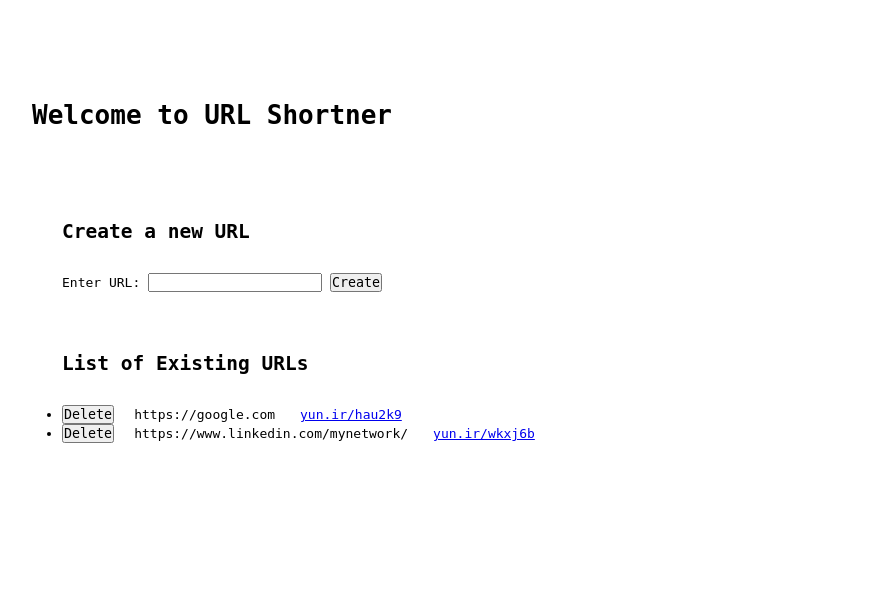
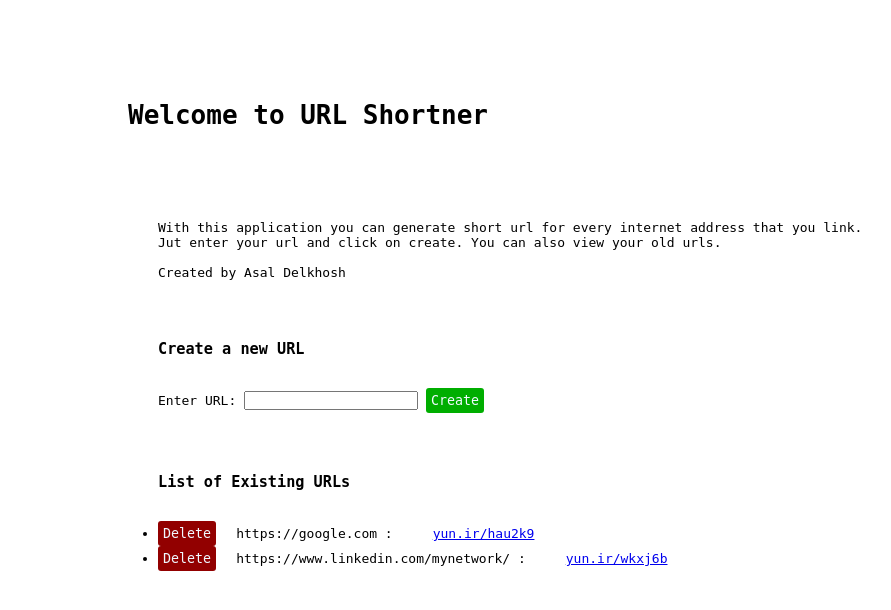
Before and after one commit to asaldelkhosh/URL-Shortener, a Flask app: page / in a window 1280 px wide. Shown: the top 610 px of the page, without its empty margins (128-1019 px from the left). Run offline with Flask 3, Linux system fonts and the light colour scheme; data comes from the database, SQL or seed files in the repository; both versions use the stored data as it was after the commit.

Commit message:
fix: styles

```diff
--- a/web/static/css/style.css
+++ b/web/static/css/style.css
@@ -6,7 +6,7 @@
 }
 
 #app {
-    inline-size: 75%;
+    inline-size: 60%;
     margin: 100px auto;
 }
 
@@ -21,3 +21,27 @@
 .title {
     margin-block-end: 30px;
 }
+
+.btn {
+    border: 0 solid black;
+    outline: none;
+    padding: 5px;
+    border-radius: 3px;
+    color: aliceblue;
+}
+
+.btn-green {
+    background-color: rgb(0, 174, 0);
+}
+
+.btn-green:hover {
+    background-color: rgb(0, 133, 0);
+}
+
+.btn-red {
+    background-color: rgb(146, 0, 0);
+}
+
+.btn-red:hover {
+    background-color: rgb(102, 0, 0);
+}
--- a/web/static/js/script.js
+++ b/web/static/js/script.js
@@ -53,11 +53,11 @@ function getURLs() {
                     removeURL(element[0]);
                 };
                 btn.style.marginInlineEnd = "20px";
-
+                btn.classList.add('btn', 'btn-red')
 
                 let title = document.createElement("span");
-                title.innerHTML = element[1];
-                title.style.marginInlineEnd = "25px";
+                title.innerHTML = element[1] + " :";
+                title.style.marginInlineEnd = "40px";
 
                 let url = document.createElement("a");
                 url.href = element[2];
--- a/web/template/index.html
+++ b/web/template/index.html
@@ -17,23 +17,28 @@
                 Welcome to URL Shortner
             </h1>
             <div class="holder">
-                <h2 class="title">
+                With this application you can generate short url for every internet
+                address that you link. Jut enter your url and click on create. You can
+                also view your old urls.<br /><br />
+                Created by Asal Delkhosh
+            </div>
+            <div class="holder">
+                <h3 class="title">
                     Create a new URL
-                </h2>
+                </h3>
                 <label>
                     Enter URL:
                 </label>
                 <input type="text" id="url-input" />
-                <button onclick="createURL()">
+                <button class="btn btn-green" onclick="createURL()">
                     Create
                 </button>
             </div>
             <div class="holder">
-                <h2 class="title">
+                <h3 class="title">
                     List of Existing URLs
-                </h2>
+                </h3>
                 <ul id="urls">
-
                 </ul>
             </div>
         </div>
```
Also changed, not shown: database/sql.db.
